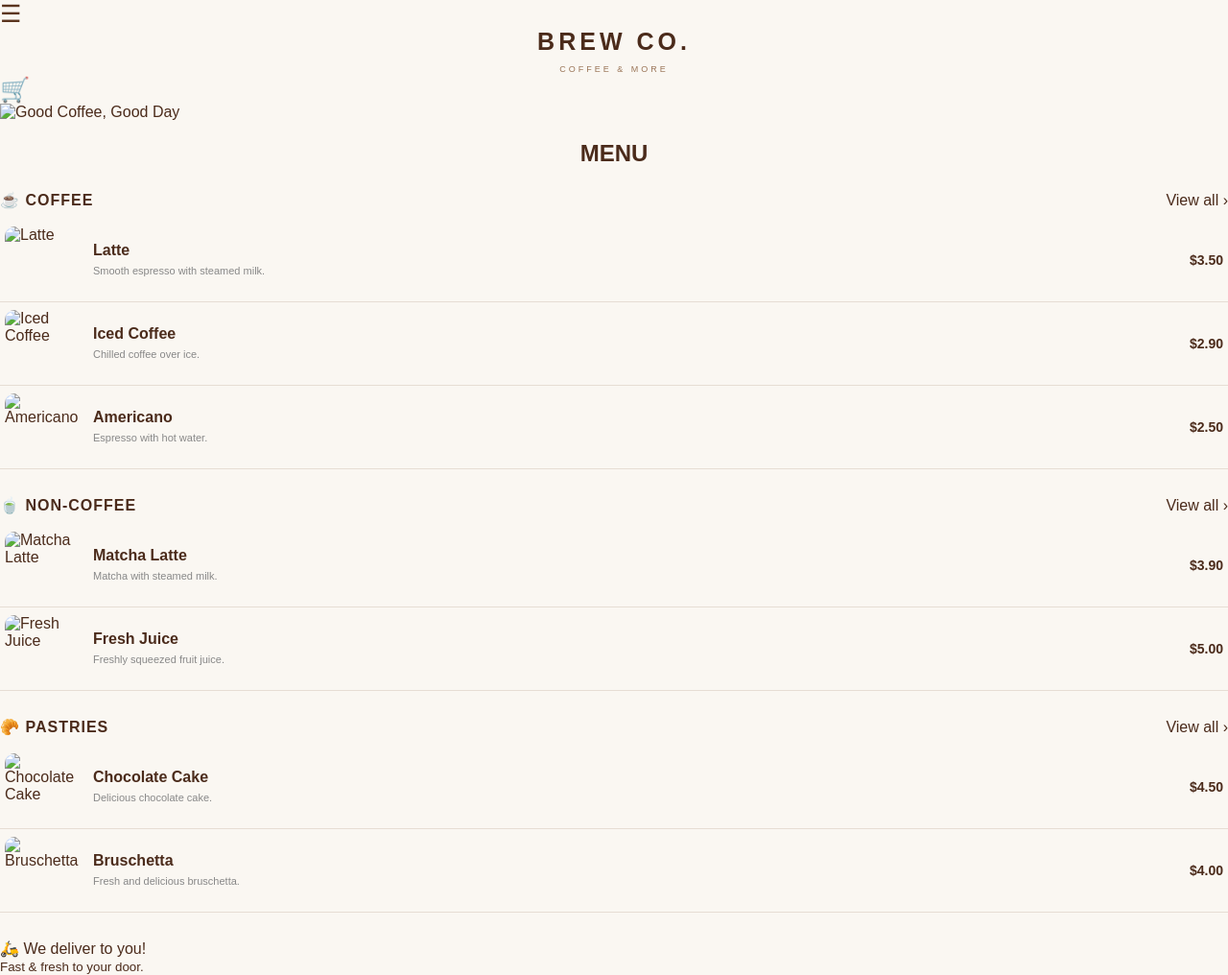
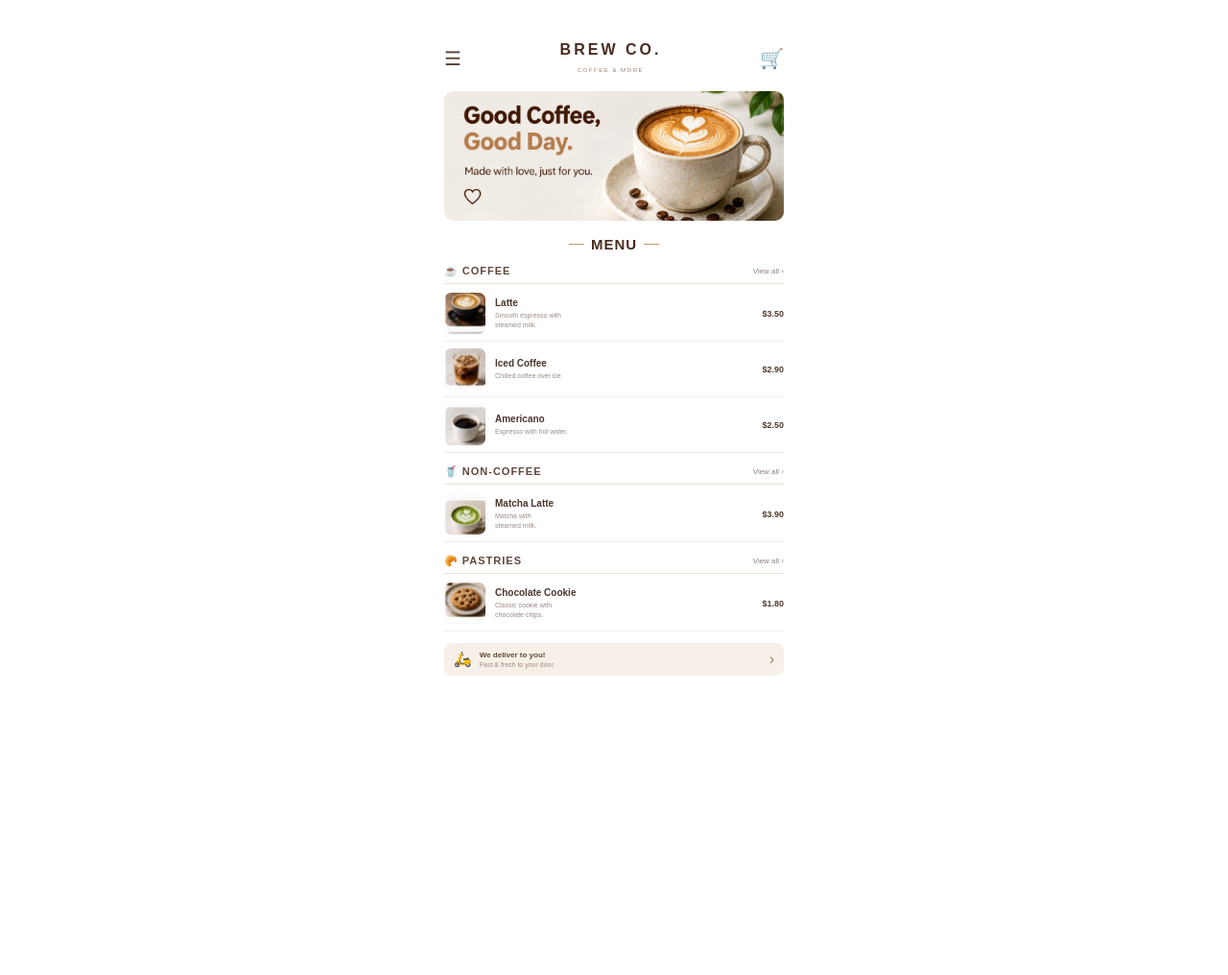
Before and after one commit to sally-kadi/QR-Menu-, a PHP site: page / in a window 1280 px wide. Shown: the whole page at 96% size. After the commit the page ends 704 px from the top, so only its background shows below. Run offline with PHP 8.4, Linux system fonts and the light colour scheme.

Commit message:
Complete QR Menu

```diff
--- a/index.html
+++ b/index.html
@@ -9,7 +9,10 @@
 
 <body>
 
-<header>
+    <div class="menu-container">
+
+        <!-- HEADER -->
+        <header class="header">
             <div class="menu-icon">☰</div>
 
             <div class="logo">
@@ -20,111 +23,114 @@
             <div class="cart">🛒</div>
         </header>
 
-<main>
-
-    <section class="banner">
-        <img src="./images/banner.png" alt="Good Coffee, Good Day">
+        <!-- HERO -->
+        <section class="hero">
+            <img src="images/banner.png" alt="Good Coffee, Good Day">
         </section>
 
-    <h2 class="menu-title">MENU</h2>
+        <!-- MENU TITLE -->
+        <div class="menu-title">
+            <span>—</span>
+            <h2>MENU</h2>
+            <span>—</span>
+        </div>
 
+        <!-- COFFEE -->
         <section class="category">
 
-        <div class="category-title">
+            <div class="category-header">
                 <h3>☕ COFFEE</h3>
                 <span>View all ›</span>
             </div>
 
             <div class="item">
-            <img src="./images/coffee.jpg" alt="Latte">
+                <img src="images/coffee.jpg" alt="Latte">
+
                 <div class="item-info">
                     <h4>Latte</h4>
-                <p>Smooth espresso with steamed milk.</p>
+                    <p>Smooth espresso with<br>steamed milk.</p>
                 </div>
+
                 <strong>$3.50</strong>
             </div>
 
             <div class="item">
-            <img src="./images/iced-coffee.jpg" alt="Iced Coffee">
+                <img src="images/iced-coffee.jpg" alt="Iced Coffee">
+
                 <div class="item-info">
                     <h4>Iced Coffee</h4>
                     <p>Chilled coffee over ice.</p>
                 </div>
+
                 <strong>$2.90</strong>
             </div>
 
             <div class="item">
-            <img src="./images/americano.jpg" alt="Americano">
+                <img src="images/americano.jpg" alt="Americano">
+
                 <div class="item-info">
                     <h4>Americano</h4>
                     <p>Espresso with hot water.</p>
                 </div>
+
                 <strong>$2.50</strong>
             </div>
 
         </section>
 
+        <!-- NON-COFFEE -->
         <section class="category">
 
-        <div class="category-title">
-            <h3>🍵 NON-COFFEE</h3>
+            <div class="category-header">
+                <h3>🥤 NON-COFFEE</h3>
                 <span>View all ›</span>
             </div>
 
             <div class="item">
-            <img src="./images/matcha.jpg" alt="Matcha Latte">
+                <img src="images/matcha.jpg" alt="Matcha Latte">
+
                 <div class="item-info">
                     <h4>Matcha Latte</h4>
-                <p>Matcha with steamed milk.</p>
-            </div>
-            <strong>$3.90</strong>
+                    <p>Matcha with<br>steamed milk.</p>
                 </div>
 
-        <div class="item">
-            <img src="./images/juice.jpg" alt="Fresh Juice">
-            <div class="item-info">
-                <h4>Fresh Juice</h4>
-                <p>Freshly squeezed fruit juice.</p>
-            </div>
-            <strong>$5.00</strong>
+                <strong>$3.90</strong>
             </div>
 
         </section>
 
+        <!-- PASTRIES -->
         <section class="category">
 
-        <div class="category-title">
+            <div class="category-header">
                 <h3>🥐 PASTRIES</h3>
                 <span>View all ›</span>
             </div>
 
             <div class="item">
-            <img src="./images/cake.jpg" alt="Chocolate Cake">
+                <img src="images/cookie.jpg" alt="Chocolate Cookie">
+
                 <div class="item-info">
-                <h4>Chocolate Cake</h4>
-                <p>Delicious chocolate cake.</p>
-            </div>
-            <strong>$4.50</strong>
+                    <h4>Chocolate Cookie</h4>
+                    <p>Classic cookie with<br>chocolate chips.</p>
                 </div>
 
-        <div class="item">
-            <img src="./images/bruschetta.jpg" alt="Bruschetta">
-            <div class="item-info">
-                <h4>Bruschetta</h4>
-                <p>Fresh and delicious bruschetta.</p>
-            </div>
-            <strong>$4.00</strong>
+                <strong>$1.80</strong>
             </div>
 
         </section>
 
-</main>
+        <!-- DELIVERY -->
+        <div class="delivery">
+            <span>🛵</span>
+            <div>
+                <b>We deliver to you!</b>
+                <small>Fast & fresh to your door.</small>
+            </div>
+            <span>›</span>
+        </div>
 
-<footer>
-    🛵 We deliver to you!
-    <br>
-    <small>Fast & fresh to your door.</small>
-</footer>
+    </div>
 
 </body>
 </html>
--- a/style.css
+++ b/style.css
@@ -5,31 +5,32 @@
 }
 
 body {
-    font-family: Arial, Helvetica, sans-serif;
-    background: #faf7f2;
-    color: #4b2b1b;
+    font-family: Arial, sans-serif;
+    background: #ffffff;
+    color: #4a2c20;
 }
 
-.container {
-    width: 100%;
-    max-width: 650px;
-    margin: auto;
-    padding: 20px;
+/* Main mobile menu */
+.menu-container {
+    width: 390px;
+    max-width: 100%;
+    margin: 20px auto;
+    padding: 18px;
+    background: #fff;
 }
 
-/* Header */
-
+/* HEADER */
 .header {
     display: flex;
     align-items: center;
     justify-content: space-between;
-    padding: 10px 5px 25px;
+    height: 45px;
 }
 
 .menu-icon,
 .cart {
-    font-size: 25px;
-    color: #5b351f;
+    font-size: 20px;
+    color: #5b4636;
 }
 
 .logo {
@@ -37,96 +38,91 @@ body {
 }
 
 .logo h1 {
-    font-size: 25px;
-    letter-spacing: 4px;
-    margin-bottom: 3px;
+    font-size: 16px;
+    letter-spacing: 3px;
+    margin: 0;
 }
 
 .logo span {
-    font-size: 9px;
-    letter-spacing: 3px;
-    color: #9b7659;
+    font-size: 6px;
+    letter-spacing: 1.5px;
+    color: #9b806d;
 }
 
-
-/* Hero */
-
+/* HERO IMAGE */
 .hero {
     width: 100%;
+    height: 135px;
+    margin-top: 12px;
     overflow: hidden;
-    border-radius: 12px;
-    margin-bottom: 28px;
+    border-radius: 9px;
 }
 
 .hero img {
     width: 100%;
+    height: 100%;
+    object-fit: cover;
     display: block;
 }
 
-
-/* Menu title */
-
+/* MENU TITLE */
 .menu-title {
     display: flex;
+    justify-content: center;
     align-items: center;
-    justify-content: center;
-    gap: 18px;
-    margin: 20px 0 25px;
+    gap: 7px;
+    margin: 15px 0 10px;
+}
+
+.menu-title h2 {
+    font-size: 15px;
+    letter-spacing: 1px;
 }
 
 .menu-title span {
-    width: 45px;
-    height: 2px;
-    background: #8a6349;
+    color: #c49a6c;
 }
 
-.menu-title h2 {
-    font-size: 27px;
-    letter-spacing: 2px;
+/* CATEGORY */
+.category {
+    margin-top: 13px;
 }
 
-
-/* Categories */
-
-.category {
-    margin-bottom: 28px;
+.category-header {
+    display: flex;
+    justify-content: space-between;
+    align-items: center;
+    border-bottom: 1px solid #eee2d7;
+    padding-bottom: 6px;
+    margin-bottom: 2px;
 }
 
-.category-title {
-    display: flex;
-    align-items: center;
-    justify-content: space-between;
-    margin-bottom: 10px;
+.category-header h3 {
+    font-size: 11px;
+    letter-spacing: 1px;
+    color: #60483a;
 }
 
-.category-title h3 {
-    font-size: 16px;
-    letter-spacing: 1px;
+.category-header span {
+    font-size: 8px;
+    color: #8f8178;
 }
 
-.category-title a {
-    text-decoration: none;
-    color: #9b7659;
-    font-size: 12px;
-}
-
-
-/* Menu items */
-
+/* ITEM */
 .item {
     display: flex;
     align-items: center;
-    gap: 14px;
-    min-height: 82px;
-    padding: 8px 5px;
-    border-bottom: 1px solid #e6ddd4;
+    min-height: 58px;
+    border-bottom: 1px solid #eee;
+    padding: 7px 0;
+    gap: 10px;
 }
 
 .item img {
-    width: 78px;
-    height: 70px;
+    width: 43px;
+    height: 43px;
     object-fit: cover;
-    border-radius: 10px;
+    border-radius: 7px;
     flex-shrink: 0;
 }
 
@@ -135,88 +131,69 @@ body {
 }
 
 .item-info h4 {
-    font-size: 16px;
-    margin-bottom: 5px;
+    font-size: 10px;
+    color: #49362c;
+    margin-bottom: 3px;
 }
 
 .item-info p {
-    font-size: 11px;
-    color: #888;
-    line-height: 1.4;
+    font-size: 7px;
+    line-height: 1.3;
+    color: #9a8b82;
 }
 
 .item strong {
-    font-size: 14px;
+    font-size: 9px;
+    color: #513a2d;
     white-space: nowrap;
 }
 
-
-/* Delivery */
-
+/* DELIVERY */
 .delivery {
     display: flex;
     align-items: center;
-    gap: 15px;
-    background: #f0e5d8;
-    border-radius: 12px;
-    padding: 15px 18px;
-    margin-top: 10px;
-    margin-bottom: 20px;
+    gap: 8px;
+    margin-top: 12px;
+    padding: 8px 10px;
+    background: #f7f0e8;
+    border-radius: 8px;
 }
 
-.delivery-icon {
-    font-size: 28px;
+.delivery > span:first-child {
+    font-size: 15px;
 }
 
-.delivery div:nth-child(2) {
+.delivery div {
     flex: 1;
 }
 
-.delivery h4 {
-    font-size: 15px;
-    margin-bottom: 4px;
+.delivery b {
+    display: block;
+    font-size: 8px;
+    color: #60483a;
 }
 
-.delivery p {
-    color: #8c796a;
-    font-size: 11px;
+.delivery small {
+    display: block;
+    font-size: 7px;
+    color: #9b8b80;
+    margin-top: 2px;
 }
 
-.delivery > span {
-    font-size: 28px;
+.delivery > span:last-child {
+    font-size: 16px;
+    color: #9a806d;
 }
 
-
-/* Mobile */
-
+/* PHONE SIZE */
 @media (max-width: 500px) {
-
-    .container {
+    .menu-container {
+        width: 100%;
+        margin: 0 auto;
         padding: 15px;
     }
 
-    .logo h1 {
-        font-size: 21px;
-    }
-
     .hero {
-        border-radius: 10px;
-    }
-
-    .item img {
-        width: 70px;
-        height: 62px;
-    }
-
-    .item-info h4 {
-        font-size: 14px;
-    }
-
-    .item-info p {
-        font-size: 10px;
-    }
-
-    .item strong {
-        font-size: 13px;
+        height: 125px;
     }
 }
```
Also changed, not shown: images/americano.jpg, images/banner.png, images/bruschetta.jpg (deleted), images/cake.jpg (deleted), images/coffee.jpg, images/cookie.jpg (added), images/iced-coffee.jpg, images/juice.jpg (deleted), images/matcha.jpg, 1 other file. Lines whose indentation alone changed are shown as unchanged.
